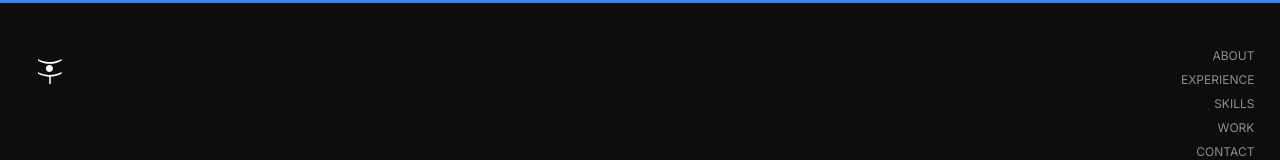
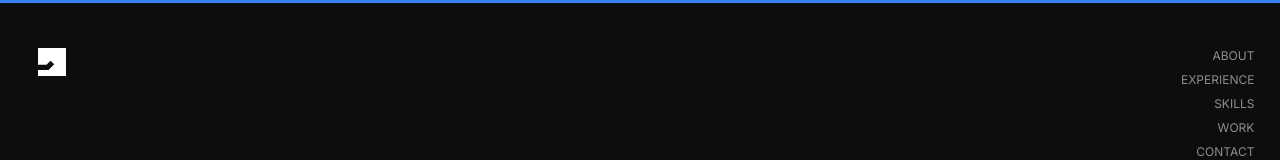
Before and after one commit to joysamaddar/portfolio, a Next.js app: page / in a window 1280 px wide. Shown: the top 160 px of the page. Built offline with nearby package versions, Linux system fonts and the light colour scheme.

Commit message:
Updated logo and favicon

```diff
--- a/components/Navbar.tsx
+++ b/components/Navbar.tsx
@@ -29,26 +29,16 @@ export default function Navbar() {
           initial={{ opacity: 0, x: "-1.5rem" }}
           animate={{ opacity: 1, x: 0 }}
           transition={{ type: "spring", bounce: 0.3 }}
-          className="w-6"
-          width="45"
-          height="47"
-          viewBox="0 0 45 47"
+          width="28"
+          height="28"
+          viewBox="0 0 137 137"
           fill="none"
           xmlns="http://www.w3.org/2000/svg"
         >
           <path
-            d="M22.214 8.9203C18.0488 8.9203 14.1151 8.39387 10.4128 7.34102C6.71047 6.28817 3.23954 4.77832 0 2.81146V0C1.36523 0.844594 2.9098 1.61398 4.6337 2.30817C6.35759 3.01393 8.19719 3.62134 10.1525 4.13041C12.1078 4.63948 14.1093 5.03285 16.1572 5.31053C18.205 5.5882 20.224 5.72704 22.214 5.72704C24.8866 5.72704 27.5823 5.48407 30.3012 4.99814C33.0201 4.51221 35.6002 3.83538 38.0414 2.96765C40.4826 2.11148 42.6115 1.12227 44.4279 0V2.81146C41.1768 4.77832 37.7001 6.28817 33.9978 7.34102C30.2955 8.39387 26.3675 8.9203 22.214 8.9203Z"
-            fill="white"
+            d="M137 0H0V82.5H41.3223L61.6612 62.1612L79.3388 79.8388L51.6777 107.5H0V137H137V0Z"
+            fill="var(--white)"
           />
-          <path
-            d="M14.8035 17.9705C14.8035 16.7672 15.0986 15.6681 15.6886 14.6731C16.2902 13.6781 17.0886 12.8856 18.0836 12.2955C19.0786 11.7055 20.1777 11.4046 21.3809 11.3931C22.5958 11.3931 23.6949 11.6881 24.6783 12.2782C25.6733 12.8682 26.4659 13.6608 27.0559 14.6558C27.6575 15.6623 27.9584 16.7672 27.9584 17.9705C27.9584 19.1853 27.6575 20.2845 27.0559 21.2679C26.4659 22.2629 25.6733 23.0554 24.6783 23.6455C23.6949 24.2471 22.5958 24.5479 21.3809 24.5479C20.1777 24.5479 19.0786 24.2471 18.0836 23.6455C17.0886 23.0554 16.2902 22.2629 15.6886 21.2679C15.0986 20.2845 14.8035 19.1853 14.8035 17.9705Z"
-            fill="white"
-          />
-          <path
-            d="M22.214 33.2293C18.0488 33.2293 14.1151 32.7029 10.4128 31.6501C6.71047 30.5972 3.23954 29.0873 0 27.1205V24.309C1.36523 25.1536 2.9098 25.923 4.6337 26.6172C6.35759 27.323 8.19719 27.9304 10.1525 28.4394C12.1078 28.9485 14.1093 29.3419 16.1572 29.6196C18.205 29.8972 20.224 30.0361 22.214 30.0361C24.8866 30.0361 27.5823 29.7931 30.3012 29.3072C33.0201 28.8212 35.6002 28.1444 38.0414 27.2767C40.4826 26.4205 42.6115 25.4313 44.4279 24.309V27.1205C41.1768 29.0873 37.7001 30.5972 33.9978 31.6501C30.2955 32.7029 26.3675 33.2293 22.214 33.2293Z"
-            fill="white"
-          />
-          <path d="M23.9147 47H20.9991V32.2138H23.9147V47Z" fill="white" />
         </motion.svg>
         <motion.ul
           variants={ulAnim}
```
Also changed, not shown: public/logo.svg (added), 1 other file (tests, documents, lock files or other folders).
